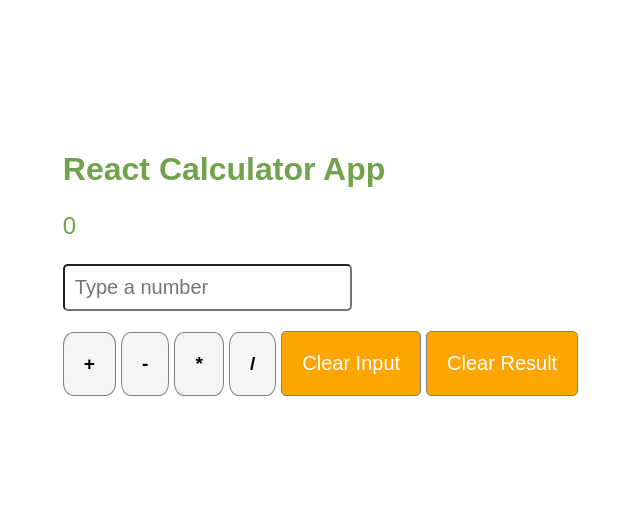
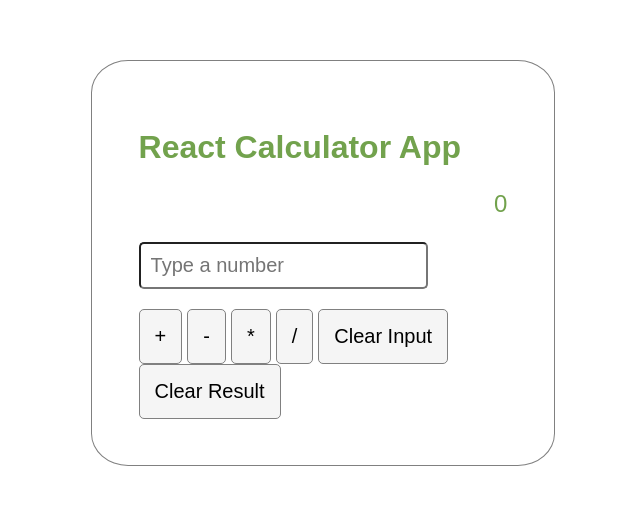
Before and after one commit to jschhie/Calculator-App, a React (Create React App) app: page / in a window 1280 px wide. Shown: the part 137-642 px from the top of the page, without its empty margins (317-957 px from the left). Built offline with nearby package versions, Linux system fonts and the light colour scheme.

Commit message:
Update App.css

```diff
--- a/src/App.css
+++ b/src/App.css
@@ -1,6 +1,6 @@
 body {
   background: transparent;
-  padding: 0 20px;
+  padding: 0 25px;
   margin: 0;
   height: 100vh;
   display: flex;
@@ -11,40 +11,54 @@ body {
 
 .App {
   color: #72a24d;
+  border: 1px gray solid;
+  border-radius: 8%;
+  padding: 10%;
 }
 
 * {
     font-family: sans-serif;
 }
+
 input,
 button {
   font-size: 20px;
   padding: 10px;
   border-radius: 5px;
 }
+
 input {
   display: block;
   margin-bottom: 20px;
 }
+
 button {
   border: 1px solid gray;
   background: whitesmoke;
   margin-right: 5px;
-    padding: 20px;
+  padding: 15px;
 }
 
-  button:nth-child(-n + 6) {
+.mathOps button {
   font-size: larger;
   font-weight: bold;
   border-radius: 20%;
+  width: 22%;
 }
 
-  button:nth-last-child(2),
-  button:nth-last-child(1) {
+.mathOps {
+  margin-top: 5%;
+  text-align: center;
+}
+
+.clearOps button {
   background: orange;
   color: white;
+  margin-top: 5%;
+  width: 100%;
 }
 
 #result {
   font-size: x-large;
+  text-align: end;
 }
```
Lines whose indentation alone changed are shown as unchanged.
